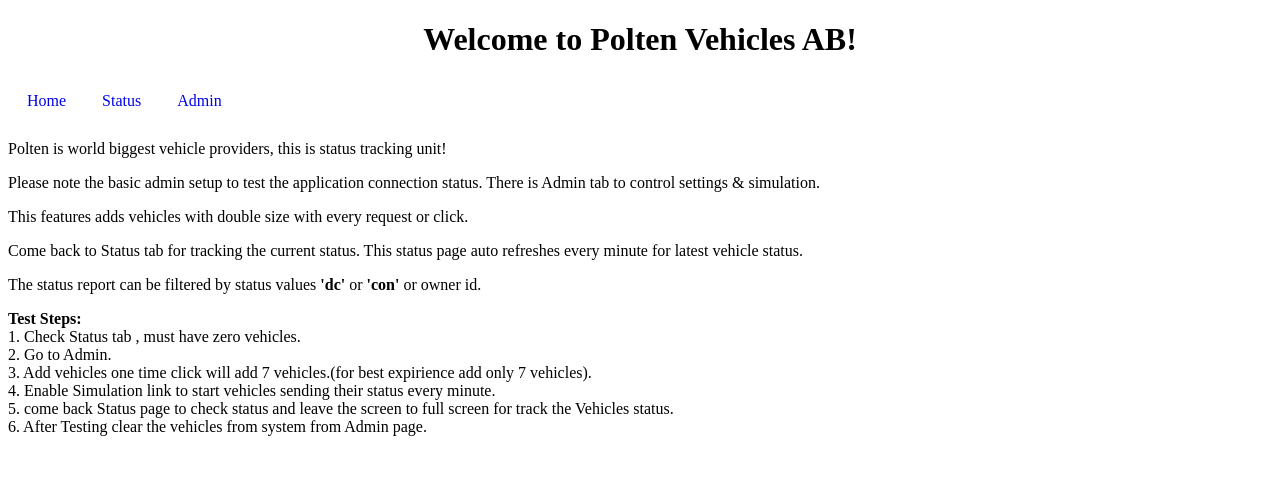
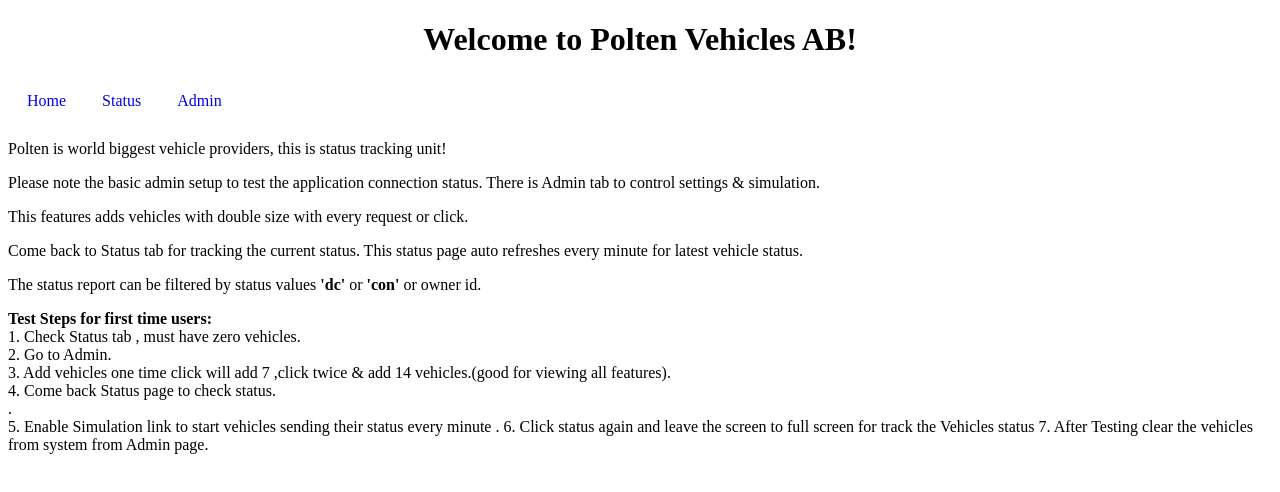
Before and after one commit to jaiprakashpandey/polten, an Angular app: page / in a window 1280 px wide. Shown: the top 492 px of the page. Built offline with nearby package versions, Linux system fonts and the light colour scheme.

Commit message:
minor step corrections

```diff
--- a/package.json
+++ b/package.json
@@ -25,6 +25,7 @@
     "@angular/router": "^5.2.0",
     "core-js": "^2.4.1",
     "rxjs": "^5.5.6",
+    "screenfull": "^3.3.2",
     "zone.js": "^0.8.19"
   },
   "devDependencies": {
--- a/src/app/home/home.component.html
+++ b/src/app/home/home.component.html
@@ -13,12 +13,13 @@
   </p>
   <p>The status report can be filtered by status values <B>'dc'</B> or <B>'con'</B> or owner id.</p>
 
-  <p><B>Test Steps:</B> <br>
+  <p><B>Test Steps for first time users:</B> <br>
     1. Check Status tab , must have zero vehicles.<br>
     2. Go to Admin.<br>
-    3. Add vehicles one time click will add 7 vehicles.(for best expirience add only 7 vehicles).<br>
-    4. Enable Simulation link to start vehicles sending their status every minute.<br>
-    5. come back Status page to check status and leave the screen to full screen for track the Vehicles status.<br>
-    6. After Testing clear the vehicles from system from Admin page.<br>
+    3. Add vehicles one time click will add 7 ,click twice & add 14 vehicles.(good for viewing all features).<br>
+    4. Come back Status page to check status.<br>.<br>
+    5. Enable Simulation link to start vehicles sending their status every minute .
+    6. Click status again and leave the screen to full screen for track the Vehicles status
+    7. After Testing clear the vehicles from system from Admin page.<br>
   </p>
 </div>
```
Also changed, not shown: 1 other file (tests, documents, lock files or other folders).
